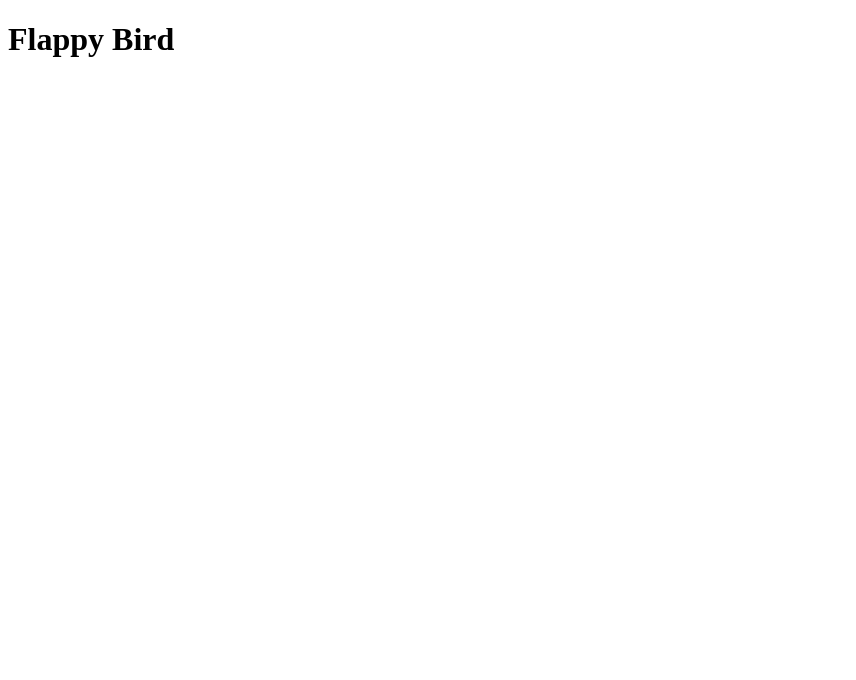
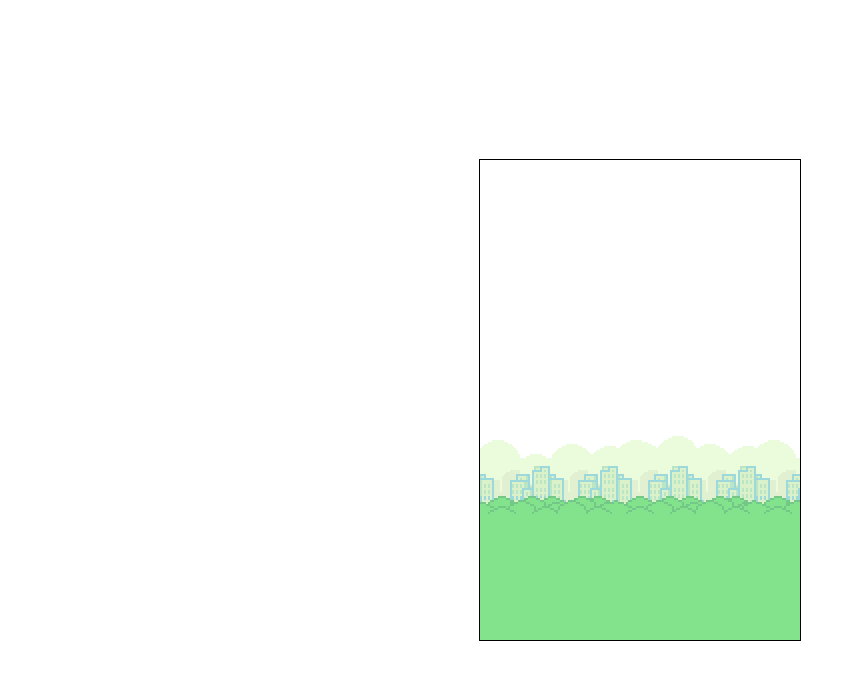
Before and after one commit to owentr1369/js-flappy-bird-game, a plain HTML site: page index.html in a window 1280 px wide. Shown: the whole page, without its empty margins (0-856 px from the left). Drawn offline with Linux system fonts and the light colour scheme.

Commit message:
background and setting spites.js

```diff
--- a/assets/style.css
+++ b/assets/style.css
@@ -1,9 +1,11 @@
-canvas {
-  display: block;
-  position: absolute;
+body {
+  display: flex;
+  min-height: 100vh;
+  justify-content: center;
+  align-items: center;
+  width: 100%;
   margin: 0;
-  top: 0;
-  bottom: 0;
-  left: 0;
-  right: 0;
+  padding: 0;
 }
+/* canvas {
+} */
--- a/index.html
+++ b/index.html
@@ -7,9 +7,6 @@
     <link rel="stylesheet" href="./assets/style.css" />
     <title>Flappy Bird</title>
   </head>
-  <body>
-    <h1>Flappy Bird</h1>
-    <canvas></canvas>
-  </body>
-  <script src="./script.js"></script>
+  <body></body>
+  <script src="./script.js" defer type="module"></script>
 </html>
--- a/script.js
+++ b/script.js
@@ -0,0 +1,56 @@
+import { s_bg, initSprites } from "./sprite.js";
+
+let canvas, ctx, width, height;
+let frames = 0;
+let score = 0;
+let best = 0;
+
+let currentState;
+const states = {
+  Splash: 0,
+  Game: 1,
+  Score: 2,
+};
+let bird = {};
+let pipes = {};
+
+function main() {
+  canvas = document.createElement("canvas");
+
+  width = window.innerWidth;
+  height = window.innerHeight;
+
+  if (width >= 500) {
+    width = 320;
+    height = 480;
+    canvas.style.border = "1px solid #000";
+  }
+  canvas.width = width;
+  canvas.height = height;
+  //   canvas.style.border = "1px solid #000";
+  ctx = canvas.getContext("2d");
+
+  document.body.appendChild(canvas);
+
+  var img = new Image();
+
+  img.onload = function () {
+    initSprites(this);
+    run();
+  };
+  img.src = "./assets/sheet.png";
+}
+function run() {
+  function loop() {
+    update();
+    render();
+    window.requestAnimationFrame(loop, canvas);
+  }
+  window.requestAnimationFrame(loop, canvas);
+}
+function update() {}
+function render() {
+  s_bg.draw(ctx, 0, height - s_bg.height);
+  s_bg.draw(ctx, s_bg.width, height - s_bg.height);
+}
+main();
--- /dev/null
+++ b/sprite.js
@@ -0,0 +1,87 @@
+export var s_bird,
+  s_bg,
+  s_fg,
+  s_pipeNorth,
+  s_pipeSouth,
+  s_text,
+  s_score,
+  s_splash,
+  s_buttons,
+  s_numberS,
+  s_numberB;
+
+export function Sprite(img, x, y, width, height) {
+  this.img = img;
+  this.x = x * 2;
+  this.y = y * 2;
+  this.width = width * 2;
+  this.height = height * 2;
+}
+Sprite.prototype.draw = function (ctx, x, y) {
+  ctx.drawImage(
+    this.img,
+    this.x,
+    this.y,
+    this.width,
+    this.height,
+    x,
+    y,
+    this.width,
+    this.height
+  );
+};
+
+export function initSprites(img) {
+  s_bird = [
+    new Sprite(img, 156, 115, 17, 12),
+    new Sprite(img, 156, 128, 17, 12),
+    new Sprite(img, 156, 141, 17, 12),
+  ];
+
+  s_bg = new Sprite(img, 0, 0, 138, 114);
+  s_bg.color = "#70C5CF";
+  s_fg = new Sprite(img, 138, 0, 112, 56);
+
+  s_pipeNorth = new Sprite(img, 251, 0, 26, 200);
+  s_pipeSouth = new Sprite(img, 277, 0, 26, 200);
+
+  s_text = {
+    FlappyBird: new Sprite(img, 59, 114, 96, 22),
+    GameOver: new Sprite(img, 59, 136, 94, 19),
+    GetReady: new Sprite(img, 59, 155, 87, 22),
+  };
+  s_buttons = {
+    Rate: new Sprite(img, 79, 177, 40, 14),
+    Menu: new Sprite(img, 119, 177, 40, 14),
+    Share: new Sprite(img, 159, 177, 40, 14),
+    Score: new Sprite(img, 79, 191, 40, 14),
+    Ok: new Sprite(img, 119, 191, 40, 14),
+    Start: new Sprite(img, 159, 191, 40, 14),
+  };
+
+  s_score = new Sprite(img, 138, 56, 113, 58);
+  s_splash = new Sprite(img, 0, 114, 59, 49);
+
+  s_numberS = new Sprite(img, 0, 177, 6, 7);
+  s_numberB = new Sprite(img, 0, 188, 7, 10);
+
+  s_numberS.draw = s_numberB.draw = function (ctx, x, y, num) {
+    num = num.toString();
+    var step = this.width + 2;
+    for (var i = 0, len = num.length; i < len; i++) {
+      var n = parseInt(num[i]);
+      ctx.drawImage(
+        img,
+        step * n,
+        this.y,
+        this.width,
+        this.height,
+        x,
+        y,
+        this.width,
+        this.height
+      );
+      x += step;
+    }
+  };
+}
```
